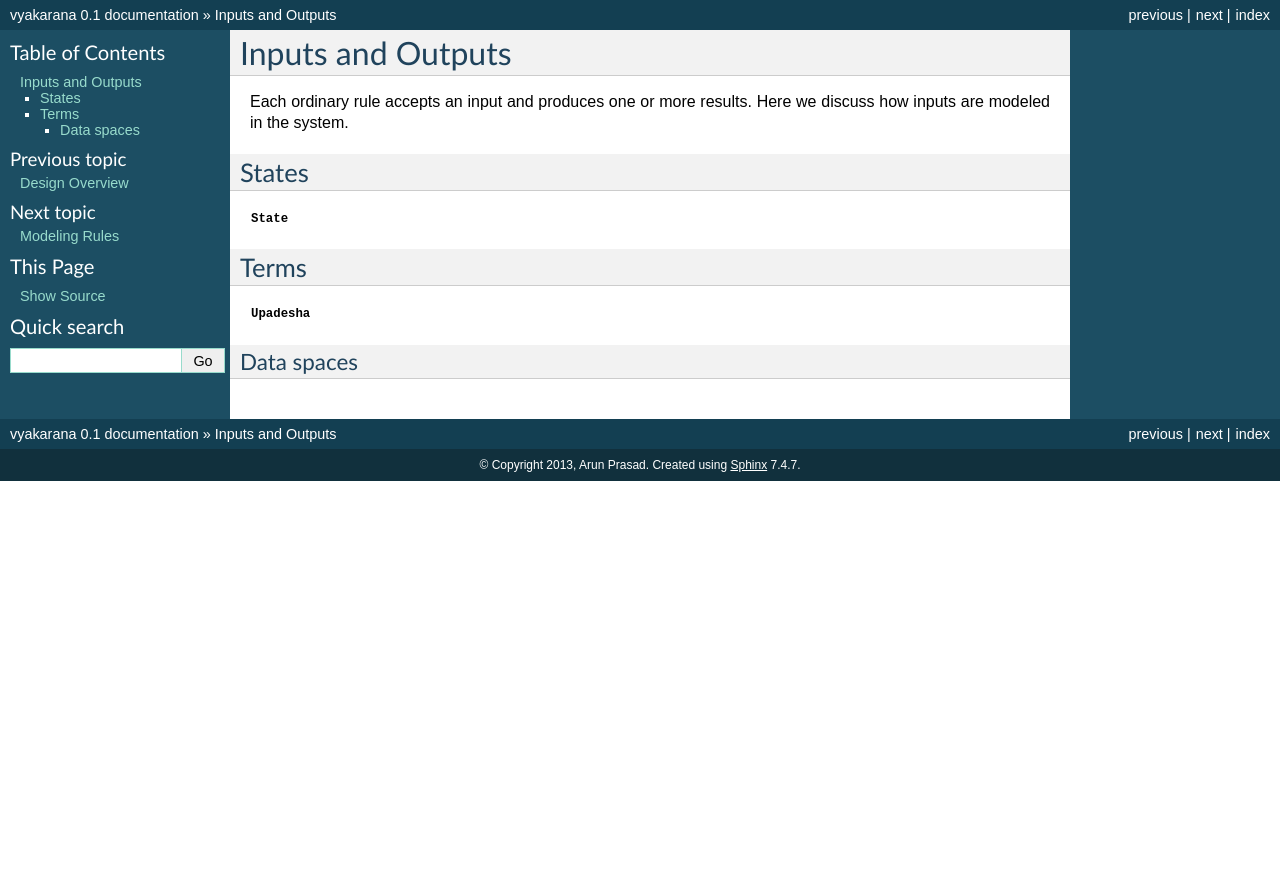
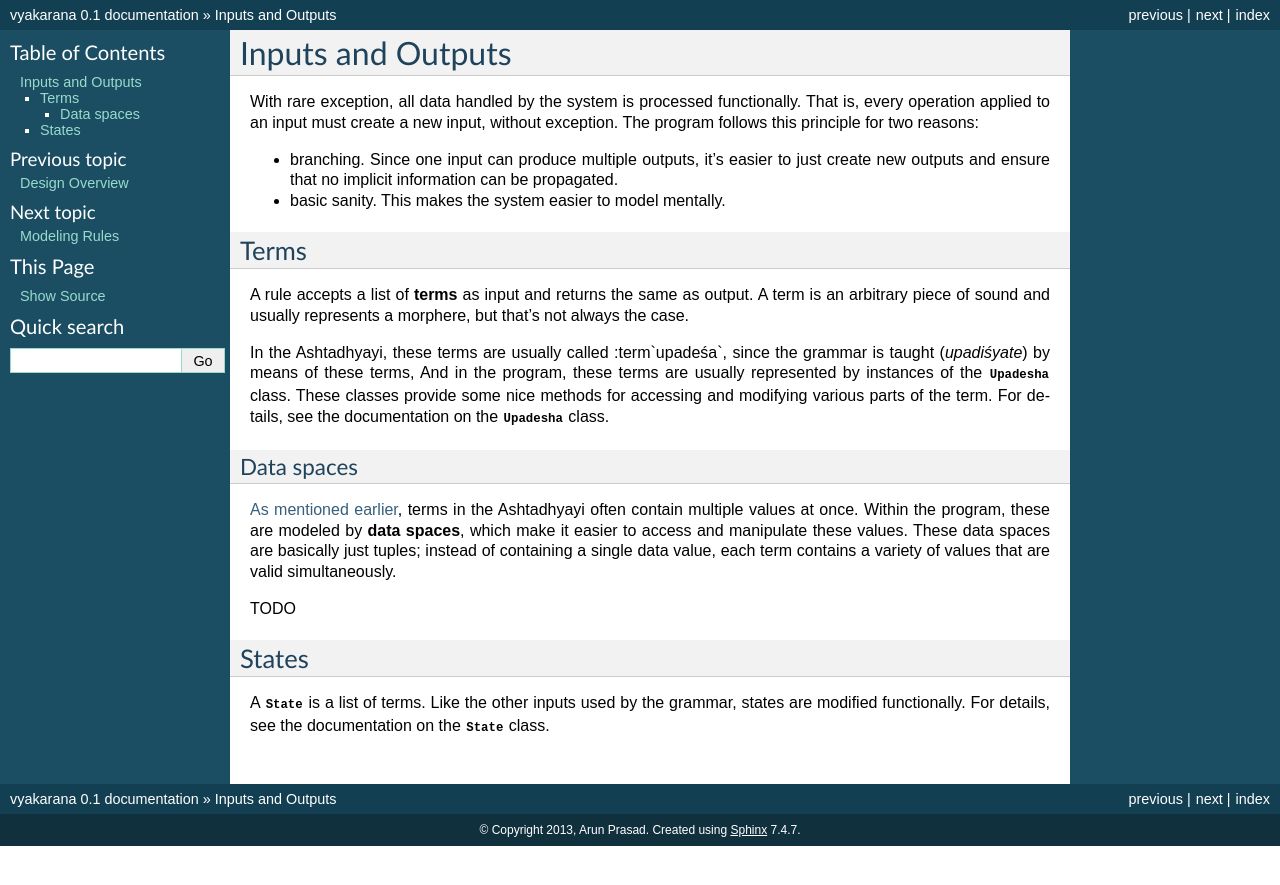
Before and after one commit to sanskrit/vyakarana, a Sphinx documentation site: the page built from docs/inputs_and_outputs.rst, in a window 1280 px wide. Shown: the top 885 px of the page. Built offline with Sphinx 7.4.7, drawn with Linux system fonts in a browser that asks for light colours.

Commit message:
Add some information on inputs and outputs [docs]

```diff
--- a/docs/inputs_and_outputs.rst
+++ b/docs/inputs_and_outputs.rst
@@ -1,19 +1,45 @@
 Inputs and Outputs
 ==================
 
-Each ordinary rule accepts an input and produces one or more results. Here we
-discuss how inputs are modeled in the system.
+With rare exception, all data handled by the system is processed functionally.
+That is, every operation applied to an input must create a new input, without
+exception. The program follows this principle for two reasons:
 
-States
-------
-:class:`~vyakarana.util.State`
+- branching. Since one input can produce multiple outputs, it's easier to just
+  create new outputs and ensure that no implicit information can be propagated.
+- basic sanity. This makes the system easier to model mentally.
+
 
 Terms
 -----
-:class:`~vyakarana.upadesha.Upadesha`
+A rule accepts a list of **terms** as input and returns the same as output.
+A term is an arbitrary piece of sound and usually represents a morphere, but
+that's not always the case.
+
+In the Ashtadhyayi, these terms are usually called :term`upadeśa`, since
+the grammar is taught (*upadiśyate*) by means of these terms, And in the
+program, these terms are usually represented by instances of the
+:class:`~vyakarana.upadesha.Upadesha` class. These classes provide some nice
+methods for accessing and modifying various parts of the term. For details,
+see the documentation on the :class:`~vyakarana.upadesha.Upadesha` class.
 
 
 .. _data-spaces:
 
 Data spaces
 ^^^^^^^^^^^
+
+:doc:`As mentioned earlier <asiddha>`, terms in the Ashtadhyayi often contain
+multiple values at once. Within the program, these are modeled by **data
+spaces**, which make it easier to access and manipulate these values. These
+data spaces are basically just tuples; instead of containing a single data
+value, each term contains a variety of values that are valid simultaneously.
+
+TODO
+
+States
+------
+
+A :class:`~vyakarana.util.State` is a list of terms. Like the other inputs
+used by the grammar, states are modified functionally. For details, see the
+documentation on the :class:`~vyakarana.util.State` class.
```
